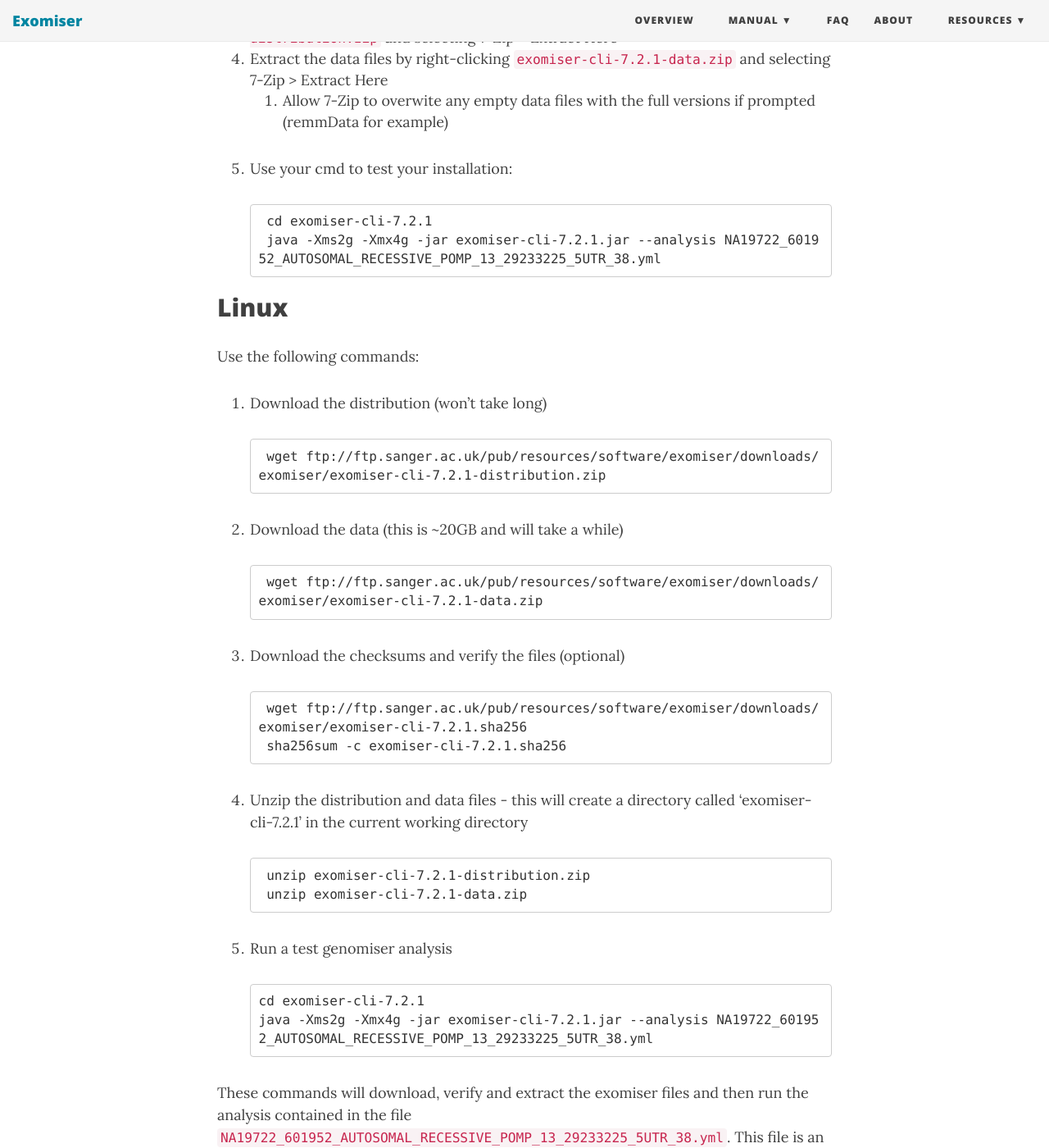
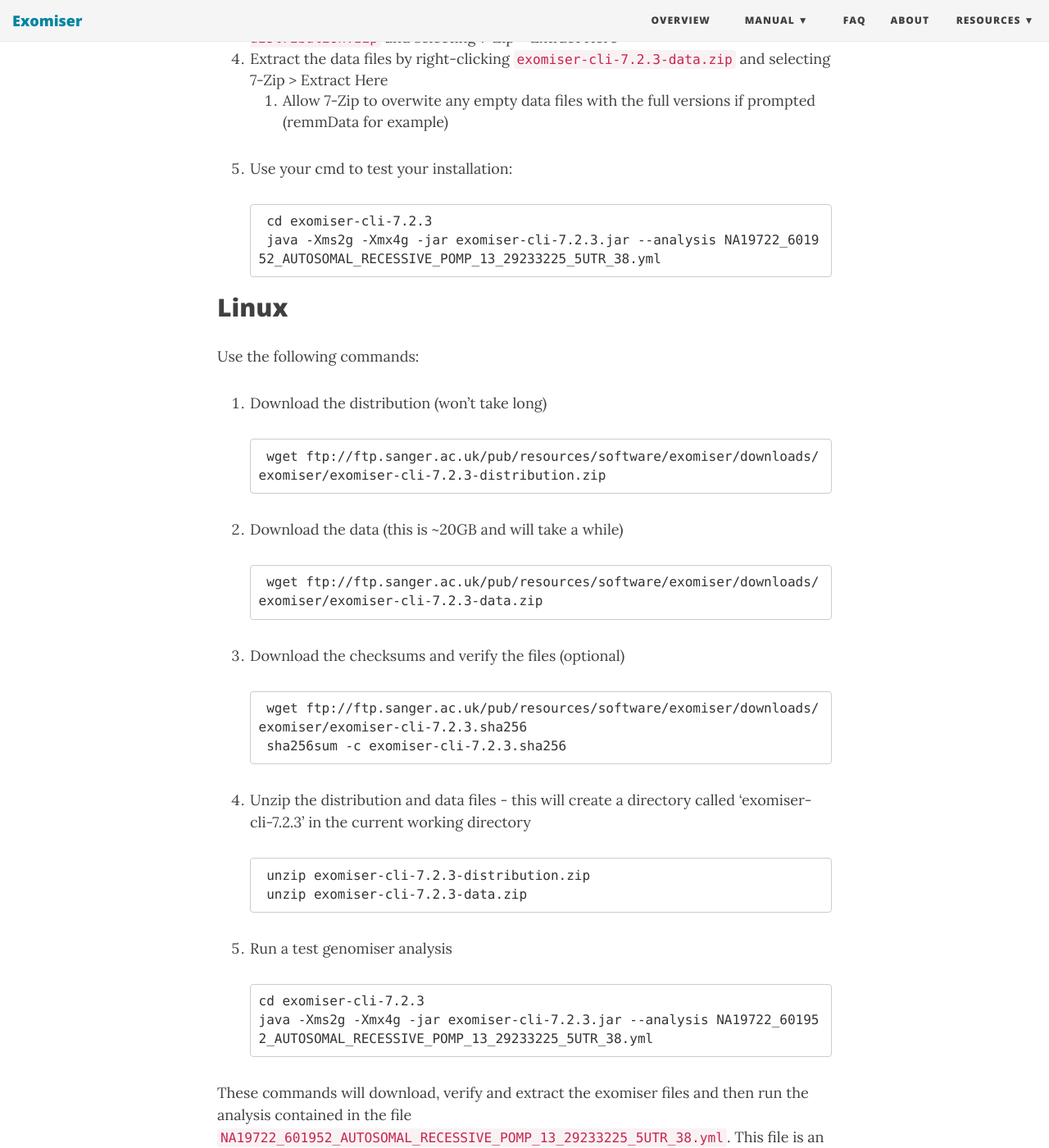
Before and after one commit to exomiser/Exomiser, a Jekyll site: the page built from manual/7/installation.md, in a window 1280 px wide and 1400 px high, scrolled down 949 px. Shown: the whole window at 82% size. Built offline with Jekyll 4.4.1, drawn with Linux system fonts in a browser that asks for light colours; nearby versions of some CDN libraries.

Commit message:
Update _config.yml
close #182

```diff
--- a/_config.yml
+++ b/_config.yml
@@ -7,7 +7,7 @@
 url: "https://exomiser.github.io/Exomiser"
 baseurl: "/Exomiser"
 
-latest_7_version: 7.2.1
+latest_7_version: 7.2.3
 
 # If you are building a GitHub project page then use these settings:
 #url: "http://username.github.io/projectname"
@@ -42,7 +42,8 @@
     - HPO-Browser: "http://compbio.charite.de/hpoweb/"
     - Jannovar: "http://charite.github.io/jannovar"
     - ReMM score: "https://charite.github.io/software-remm-score.html"
-    - Computational Biology Group: "https://compbio.charite.de"
+    - Robinson Lab: "https://robinsongroup.github.io"
+    - Monarch Initiative: "https://monarchinitiative.org"
 
 include: ['_pages']
 
```
